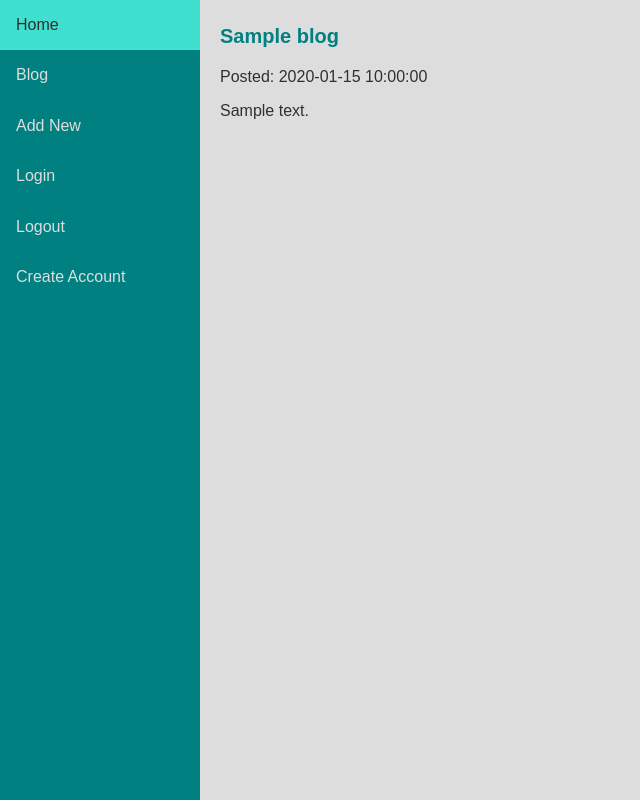
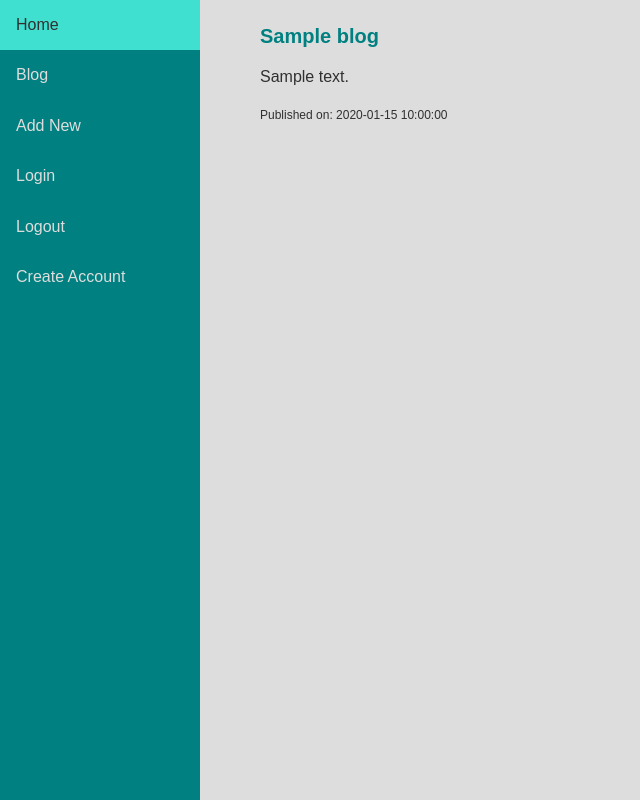
Before and after one commit to jacinda79/blogz, a Flask app: template templates/blog_entry.html in a window 1280 px wide. Shown: the whole page, without its empty margins (0-640 px from the left). Run offline with Flask 2, Linux system fonts and the light colour scheme; the visitor is signed in with stand-in values (Sample User, id 1); tables that the repository leaves empty hold one stand-in row (values such as "Sample post"); the template is opened without the code that fills it: most values are stand-ins (such as "Sample title", 1, 10 or a date in 2020); data that the repository does not hold is empty.

Commit message:
finished

```diff
--- a/templates/blog_entry.html
+++ b/templates/blog_entry.html
@@ -2,8 +2,10 @@
 
 {% block content %}
 
-<h3>{{blog.title}}</h3><p></p>
-Posted: {{blog.date}}<p></p>
-{{blog.content}}
+<ul>
+    <h3>{{blog.title}}</h3>
+    <p>{{blog.content}}</p>
+                <sub>Published on: {{blog.date}}</sub>
+</ul>
 
 {% endblock %}
```
